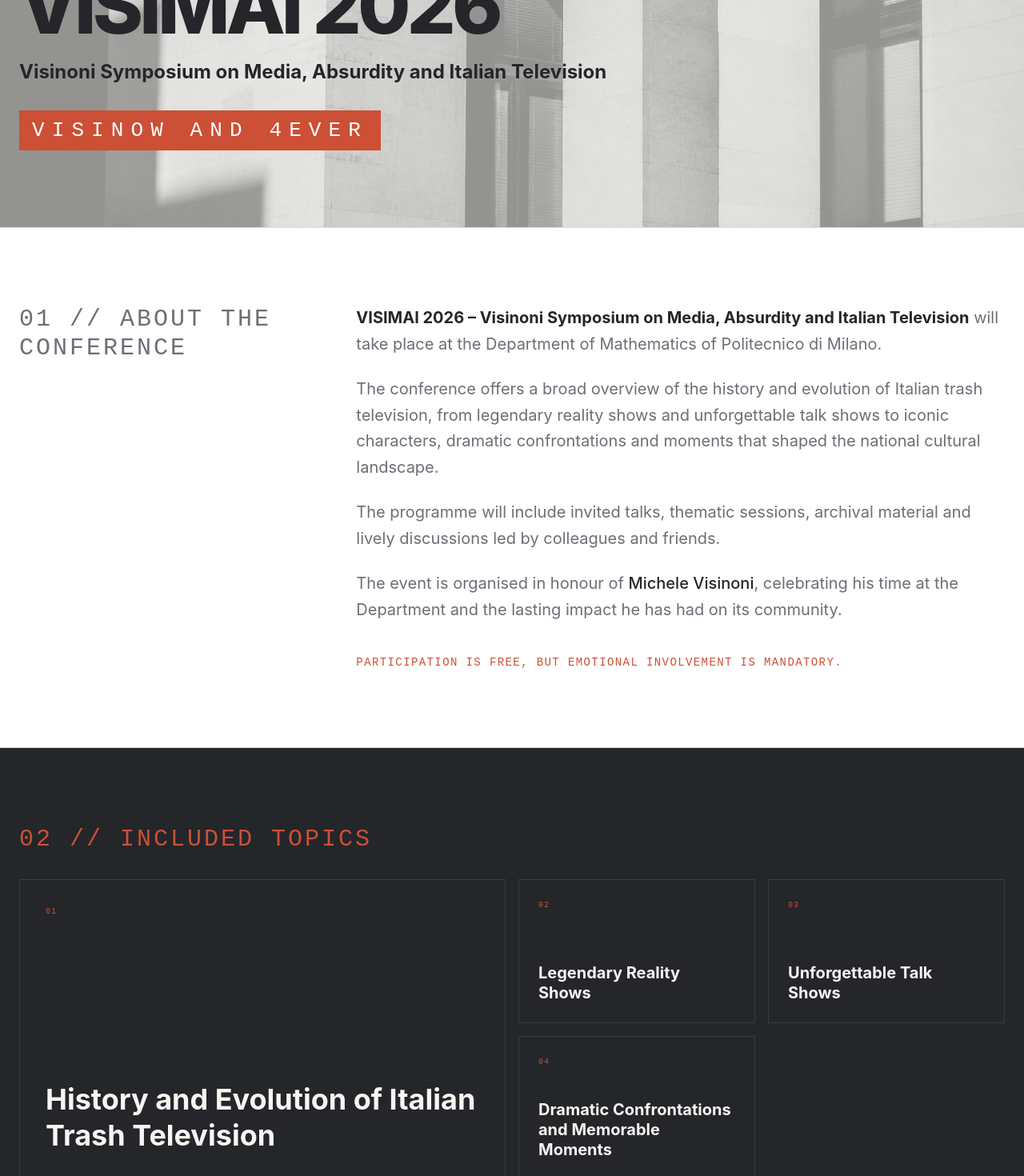
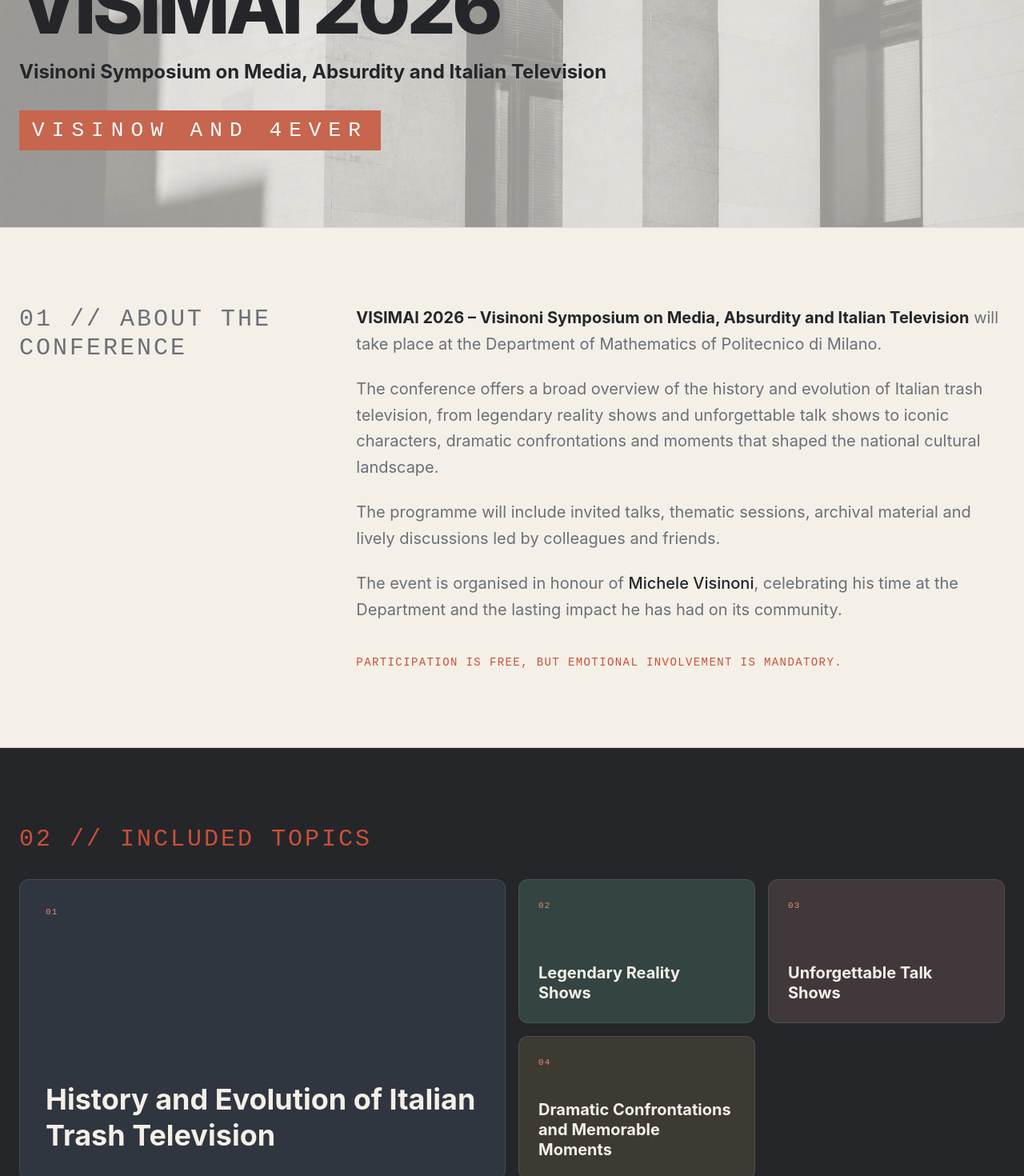
Before and after one commit to caterinaleimer/Visimai2026, a React (Vite) app: page / in a window 1280 px wide. Shown: the part 460-1930 px from the top of the page at 80% size. Built offline with nearby package versions, Linux system fonts and the light colour scheme.

Commit message:
Update App.jsx

```diff
--- a/src/App.jsx
+++ b/src/App.jsx
@@ -12,6 +12,15 @@
   "Dramatic Confrontations and Memorable Moments",
   "Cultural and Social Impact",
   "Archival Material and Video Analysis",
+];
+
+const topicColors = [
+  "bg-[#303640]",
+  "bg-[#334442]",
+  "bg-[#40383B]",
+  "bg-[#3D3A32]",
+  "bg-[#2F3C45]",
+  "bg-[#3B3541]",
 ];
 
 function App() {
@@ -36,12 +45,14 @@
 <img
   src={heroImage}
   alt="Politecnico di Milano"
-    className="absolute inset-0 w-full h-full object-cover grayscale opacity-40"
+  className="absolute inset-0 w-full h-full object-cover saturate-[0.65] contrast-[0.9] opacity-60"
 />
+
+<div className="absolute inset-0 bg-[#F4F0E8]/35" />
 
   <div className="relative z-10 max-w-7xl mx-auto px-6 h-full flex flex-col justify-end pb-24">
     <div className="overflow-hidden">
-      <p className="hero-block hero-delay-1 font-mono text-[18px] md:text-[22px] uppercase tracking-[0.3em] mb-4 text-primary">
+<p className="hero-block hero-delay-1 font-mono text-[18px] md:text-[22px] uppercase tracking-[0.3em] mb-4 text-[#B55440]">
   May 12–14, 2026
 </p>
     </div>
@@ -59,14 +70,14 @@
     </div>
 
 <div className="overflow-hidden mt-8">
-  <p className="hero-block hero-delay-4 inline-block bg-primary text-white px-4 py-3 font-mono text-[20px] md:text-[26px] uppercase tracking-[0.35em] leading-none">
+<p className="hero-block hero-delay-4 inline-block bg-[#C7654E] text-white px-4 py-3 font-mono text-[20px] md:text-[26px] uppercase tracking-[0.35em] leading-none">
   VisiNow and 4ever
 </p>
 </div>
   </div>
 </header>
 
-      <section id="about" className="py-24 border-b border-border bg-white">
+      <section id="about"className="py-24 border-b border-[#D8CFC2] bg-[#F4F0E8]">
         <div className="max-w-7xl mx-auto px-6 grid grid-cols-12 gap-8">
           <div className="col-span-12 lg:col-span-4">
            <h2 className="font-mono text-2xl md:text-3xl uppercase tracking-widest text-muted-foreground"> 01 // About the conference </h2>
@@ -86,9 +97,33 @@
           <h2 className="font-mono text-2xl md:text-3xl uppercase tracking-widest text-primary mb-8">02 // Included topics</h2>
           <div className="grid grid-cols-1 md:grid-cols-3 lg:grid-cols-4 gap-4 auto-rows-[minmax(180px,auto)]">
            {topics.map((topic, index) => (
-              <div key={topic} className={`${index === 0 ? "md:col-span-2 row-span-2 p-8" : "p-6"} ${index === 4 || index === 7 ? "md:col-span-2" : ""} border border-background/10 flex flex-col justify-between hover:bg-background/5 transition-colors`}>
-                <span className="font-mono text-[10px] text-primary uppercase tracking-widest">{String(index + 1).padStart(2, "0")}</span>
-                <h3 className={`${index === 0 ? "text-3xl md:text-4xl" : "text-xl"} font-bold leading-tight mt-4`}>{topic}</h3>
+  <div
+    key={topic}
+    className={`
+      ${index === 0 ? "md:col-span-2 row-span-2 p-8" : "p-6"}
+      ${index === 4 ? "md:col-span-2" : ""}
+      ${topicColors[index]}
+      border border-white/10
+      rounded-xl
+      flex flex-col justify-between
+      transition-all duration-300 ease-out
+      hover:scale-[1.015]
+      hover:-translate-y-1
+      hover:shadow-2xl
+      hover:border-white/20
+    `}
+  >
+    <span className="font-mono text-[11px] text-[#E18A70] uppercase tracking-widest">
+      {String(index + 1).padStart(2, "0")}
+    </span>
+
+    <h3
+      className={`${
+        index === 0 ? "text-3xl md:text-4xl" : "text-xl"
+      } font-bold leading-tight mt-4 text-[#F4F0E8]`}
+    >
+      {topic}
+    </h3>
   </div>
 ))}
           </div>
```
Lines whose indentation alone changed are shown as unchanged.
